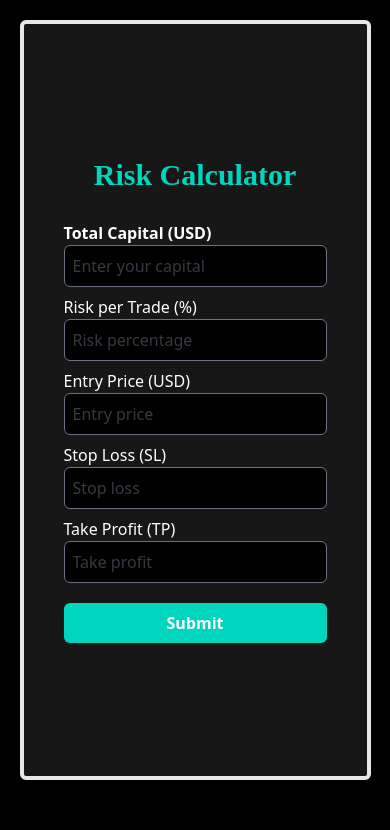
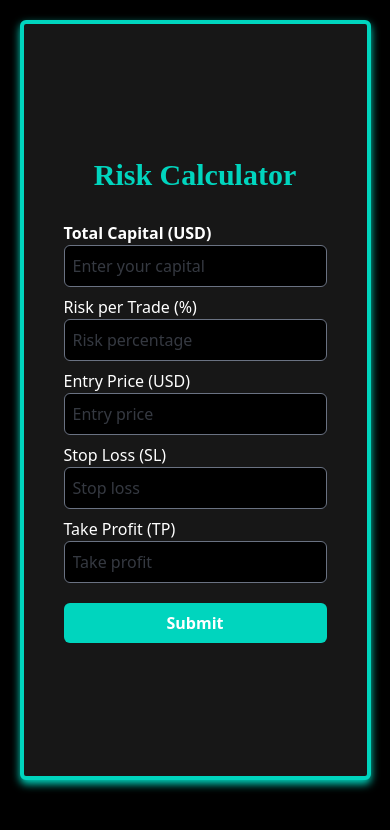
Before and after one commit to fayispachu/Risk-Reward-Ratio, a React (Vite) app: page / in a window 390 px wide. Shown: the top 830 px of the page. Built offline with nearby package versions, Linux system fonts and the light colour scheme.

Commit message:
shadow adjust

```diff
--- a/src/components/Calculator.jsx
+++ b/src/components/Calculator.jsx
@@ -59,9 +59,9 @@ function Calculator() {
       <div className="w-[100%] h-[100vh]  bg-black  flex flex-row gap-3 items-start pt-5 justify-center overflow-scroll  transition-all">
         <div
           id="hover"
-          className="md:w-[30%] w-[90%]  border-gray-200 hover:drop-shadow-xl hover:drop-shadow-teal-400   md:h-[85vh] h-[90vh] fixed   bg-neutral-900 border-4  transform  transition-all duration-700  text-gray-500 hover:border-teal-400  px-10  rounded-md   justify-center flex flex-col gap-2 "
+          className="md:w-[30%] w-[90%]  md:border-gray-200 md:hover:drop-shadow-xl drop-shadow-lg drop-shadow-teal-400 border-teal-400 md:drop-shadow-lg md:hover:drop-shadow-teal-400    md:h-[85vh] h-[90vh] fixed   bg-neutral-900 border-4  transform  transition-all duration-700  text-gray-500 hover:border-teal-400   px-10  rounded-md   justify-center flex flex-col gap-2 "
         >
-          <div className="flex hover:drop-shadow-teal-400 hover:drop-shadow-xl items-center  transition-all justify-center">
+          <div className="flex md:hover:drop-shadow-teal-400 drop-shadow-teal-400  hover:drop-shadow-xl items-center  transition-all justify-center">
             {" "}
             <h1
               id="hover"
```
